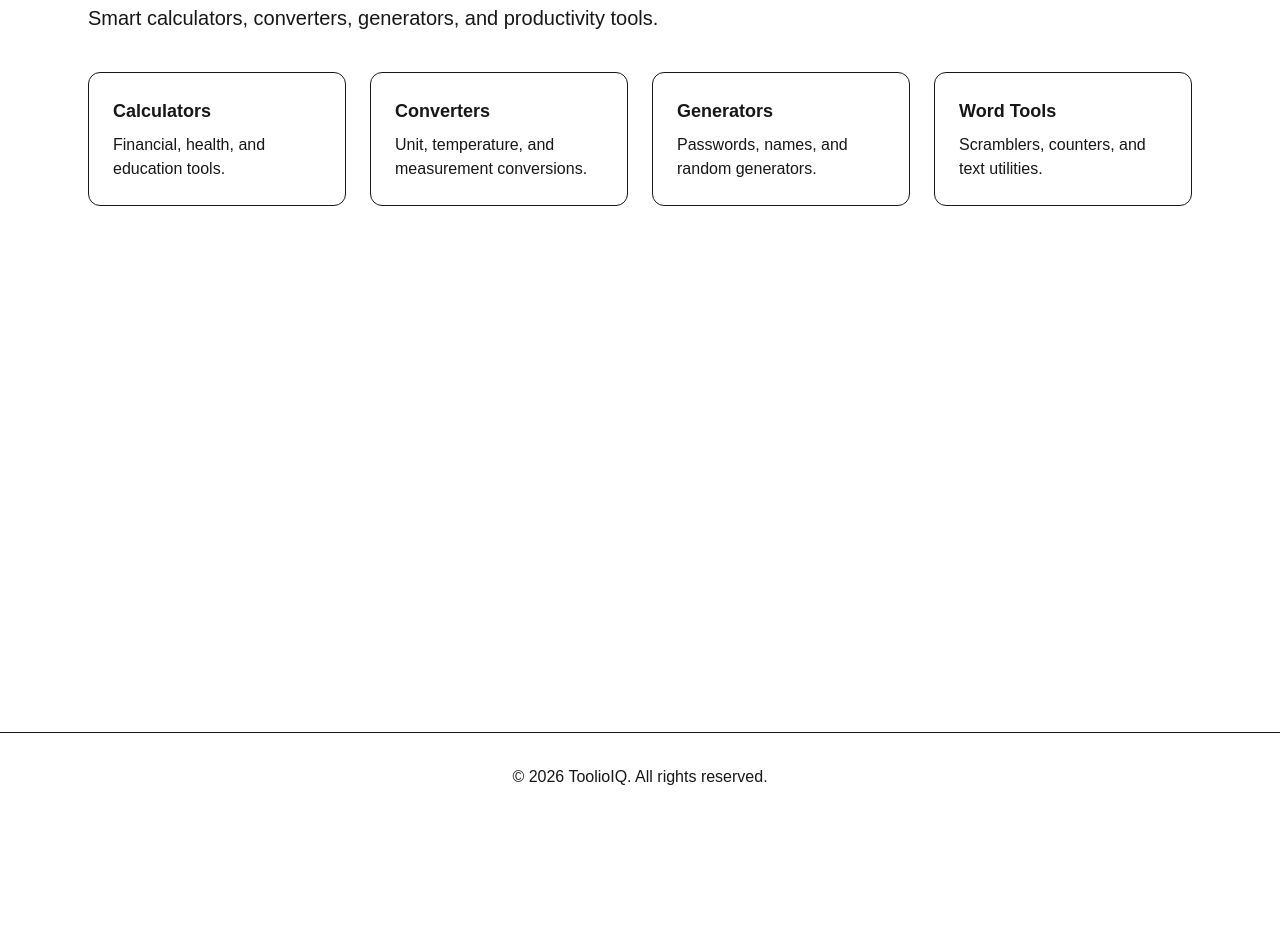
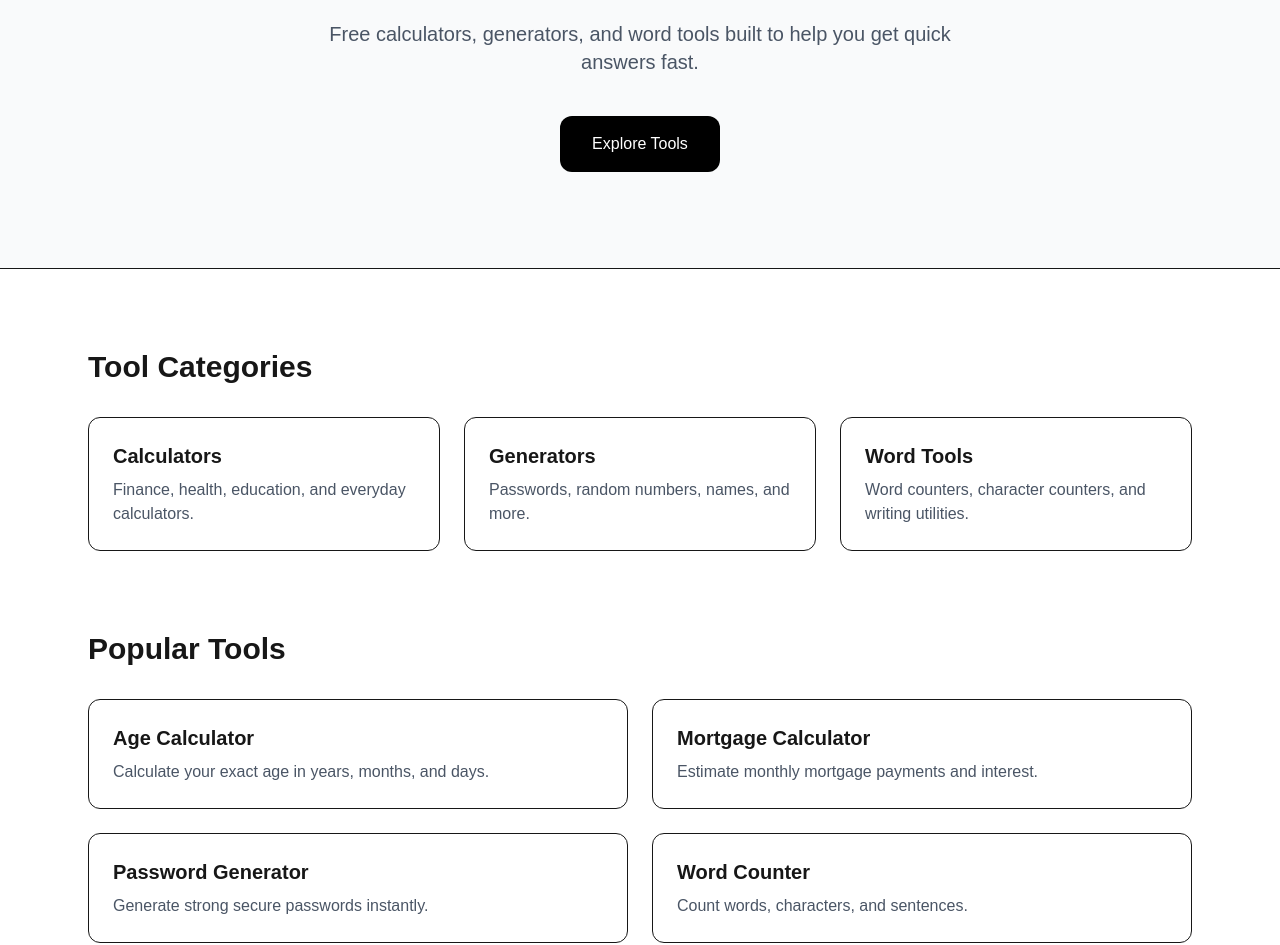
Before and after one commit to toolioiq/toolioiq, a Next.js app: page / in a window 1280 px wide. Shown: the part 213-1158 px from the top of the page. Before the commit the page ends 1034 px from the top, so only its background shows below. Built offline with nearby package versions, Linux system fonts and the light colour scheme.

Commit message:
Redesign homepage

```diff
--- a/app/page.tsx
+++ b/app/page.tsx
@@ -1,50 +1,72 @@
 import Link from "next/link";
+
+const popularTools = [
+  {
+    title: "Age Calculator",
+    href: "/calculators/age-calculator",
+    description: "Calculate your exact age in years, months, and days.",
+  },
+  {
+    title: "Mortgage Calculator",
+    href: "/calculators/mortgage-calculator",
+    description: "Estimate monthly mortgage payments and interest.",
+  },
+  {
+    title: "Password Generator",
+    href: "/generators/password-generator",
+    description: "Generate strong secure passwords instantly.",
+  },
+  {
+    title: "Word Counter",
+    href: "/word-tools/word-counter",
+    description: "Count words, characters, and sentences.",
+  },
+];
 
 export default function Home() {
   return (
-    <main className="min-h-screen">
+    <main>
+      <section className="bg-gray-50 border-b">
+        <div className="max-w-6xl mx-auto px-6 py-24 text-center">
+          <h1 className="text-5xl font-bold mb-6">
+            Smart Tools for Everyday Tasks
+          </h1>
+
+          <p className="text-xl text-gray-600 max-w-2xl mx-auto mb-10">
+            Free calculators, generators, and word tools built to help you get
+            quick answers fast.
+          </p>
+
+          <Link
+            href="/calculators"
+            className="bg-black text-white px-8 py-4 rounded-xl font-medium inline-block"
+          >
+            Explore Tools
+          </Link>
+        </div>
+      </section>
+
       <section className="max-w-6xl mx-auto px-6 py-20">
-        <h1 className="text-5xl font-bold mb-6">
-          Welcome to ToolioIQ
-        </h1>
+        <h2 className="text-3xl font-bold mb-8">Tool Categories</h2>
 
-        <p className="text-xl mb-10">
-          Smart calculators, converters, generators,
-          and productivity tools.
-        </p>
-
-        <div className="grid md:grid-cols-4 gap-6">
-
+        <div className="grid md:grid-cols-3 gap-6">
           <Link
             href="/calculators"
             className="border rounded-xl p-6 hover:bg-gray-50"
           >
-            <h2 className="font-bold text-lg mb-2">
-              Calculators
-            </h2>
-            <p>
-              Financial, health, and education tools.
+            <h3 className="text-xl font-semibold mb-2">Calculators</h3>
+            <p className="text-gray-600">
+              Finance, health, education, and everyday calculators.
             </p>
           </Link>
-
-          <div className="border rounded-xl p-6">
-            <h2 className="font-bold text-lg mb-2">
-              Converters
-            </h2>
-            <p>
-              Unit, temperature, and measurement conversions.
-            </p>
-          </div>
 
           <Link
             href="/generators"
             className="border rounded-xl p-6 hover:bg-gray-50"
           >
-            <h2 className="font-bold text-lg mb-2">
-              Generators
-            </h2>
-            <p>
-              Passwords, names, and random generators.
+            <h3 className="text-xl font-semibold mb-2">Generators</h3>
+            <p className="text-gray-600">
+              Passwords, random numbers, names, and more.
             </p>
           </Link>
 
@@ -52,14 +74,28 @@ export default function Home() {
             href="/word-tools"
             className="border rounded-xl p-6 hover:bg-gray-50"
           >
-            <h2 className="font-bold text-lg mb-2">
-              Word Tools
-            </h2>
-            <p>
-              Scramblers, counters, and text utilities.
+            <h3 className="text-xl font-semibold mb-2">Word Tools</h3>
+            <p className="text-gray-600">
+              Word counters, character counters, and writing utilities.
             </p>
           </Link>
+        </div>
+      </section>
 
+      <section className="max-w-6xl mx-auto px-6 pb-20">
+        <h2 className="text-3xl font-bold mb-8">Popular Tools</h2>
+
+        <div className="grid md:grid-cols-2 gap-6">
+          {popularTools.map((tool) => (
+            <Link
+              key={tool.href}
+              href={tool.href}
+              className="border rounded-xl p-6 hover:bg-gray-50"
+            >
+              <h3 className="text-xl font-semibold mb-2">{tool.title}</h3>
+              <p className="text-gray-600">{tool.description}</p>
+            </Link>
+          ))}
         </div>
       </section>
     </main>
```
